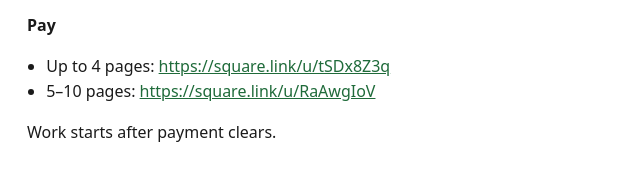
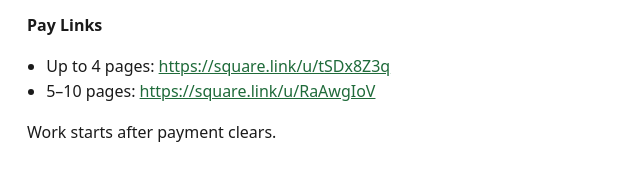
Before and after one commit to David-file/sierraclearfile, a plain HTML site: page faq/index.html in a window 1280 px wide. Shown: the part 586-756 px from the top of the page, 277-917 px from the left. Drawn offline with Linux system fonts and the light colour scheme.

Commit message:
Rename FAQ Pay heading to Pay Links.

```diff
--- a/faq/index.html
+++ b/faq/index.html
@@ -33,7 +33,7 @@
   <p><strong>Menu is your menu page count.</strong> Our finished phone version may scroll longer (bigger type). Cost is based on <strong>your</strong> menu size, not how many screens the Clearfile version uses.</p>
   <p><strong>One restaurant, one address:</strong> Project Pricing is for <strong>one restaurant at one physical address</strong>. Multiple restaurants at the same address are multiple projects. Multiple restaurants with the same name or ownership at different addresses are multiple projects.</p>
 
-  <h3>Pay</h3>
+  <h3>Pay Links</h3>
   <ul>
     <li>Up to 4 pages: <a href="https://square.link/u/tSDx8Z3q">https://square.link/u/tSDx8Z3q</a></li>
     <li>5–10 pages: <a href="https://square.link/u/RaAwgIoV">https://square.link/u/RaAwgIoV</a></li>
```
